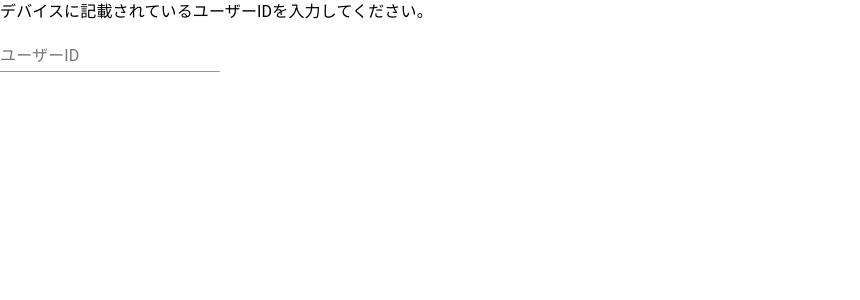
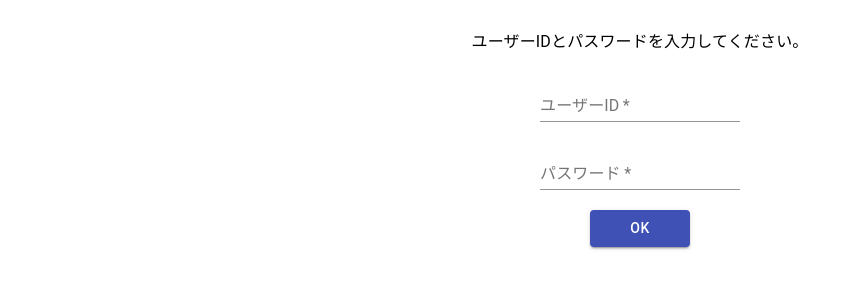
Before and after one commit to jphacks/F_2004_1, a React (Create React App) app: page / in a window 1280 px wide. Shown: the top 300 px of the page, without its empty margins (0-860 px from the left). Built offline with nearby package versions, Linux system fonts and the light colour scheme.

Commit message:
created sign in page

```diff
--- a/src/App.tsx
+++ b/src/App.tsx
@@ -10,7 +10,7 @@ const App: FC = () => {
       <Router>
         <Switch>
           <Route exact path="/" component={SignIn} />
-          <Route path="/charts/:id" component={() => <Chart userId={1} />} />
+          <Route path="/charts/:id" component={Chart} />
         </Switch>
       </Router>
     </Box>
--- a/src/pages/SignIn.tsx
+++ b/src/pages/SignIn.tsx
@@ -1,14 +1,105 @@
-import React, { FC } from 'react'
-import { Box, TextField, Typography } from '@material-ui/core'
+import React, { ChangeEvent, FC, useState } from 'react'
+import { Box, Button, TextField, Typography } from '@material-ui/core'
+import { RouteComponentProps } from 'react-router-dom'
+import { makeStyles } from '@material-ui/core/styles'
 
-const SignIn: FC = () => {
+type Props = RouteComponentProps
+
+const useStyles = makeStyles(() => ({
+  root: {
+    margin: '30px'
+  },
+  typography: {
+    textAlign: 'center'
+  },
+  form: {
+    display: 'flex',
+    flexDirection: 'column',
+    alignItems: 'center',
+    margin: '20px'
+  },
+  input: {
+    width: 200,
+    marginBottom: '20px'
+  },
+  button: {
+    width: 100
+  }
+}))
+
+const SignIn: FC<Props> = (props: Props) => {
+  const classes = useStyles()
+
+  const [userId, setUserId] = useState<number>()
+  const [password, setPassword] = useState<string>()
+
+  const [errorUserId, setErrorUserId] = useState<boolean>(false)
+  const [errorPassword, setErrorPassword] = useState<boolean>(false)
+
+  const handleChangeUserId = (event: ChangeEvent<HTMLInputElement>): void => {
+    const value = parseInt(event.target.value)
+    setUserId(value)
+
+    if (!isNaN(value)) setErrorUserId(false)
+  }
+
+  const handleChangePassword = (event: ChangeEvent<HTMLInputElement>): void => {
+    const value = event.target.value
+    setPassword(value)
+
+    if (value !== '') setErrorPassword(false)
+  }
+
+  const handleButtonClick = (): void => {
+    const isValidUserId = userId !== undefined
+    const isValidPassword = password !== undefined
+
+    setErrorUserId(!isValidUserId)
+    setErrorPassword(!isValidPassword)
+
+    if (!isValidUserId || !isValidPassword) return
+
+    props.history.push(`/charts/${userId}`)
+  }
+
   return (
-    <Box>
-      <Typography>
-        デバイスに記載されているユーザーIDを入力してください。
+    <Box className={classes.root}>
+      <Typography className={classes.typography}>
+        ユーザーIDとパスワードを入力してください。
       </Typography>
       <form noValidate autoComplete="off">
-        <TextField id="user-id" label="ユーザーID" />
+        <Box className={classes.form}>
+          <TextField
+            id="user-id"
+            label="ユーザーID"
+            required={true}
+            type="number"
+            value={userId}
+            onChange={handleChangeUserId}
+            helperText={errorUserId ? 'ユーザーIDを入力してください' : ''}
+            error={errorUserId}
+            className={classes.input}
+          />
+          <TextField
+            id="password"
+            label="パスワード"
+            required={true}
+            type="password"
+            value={password}
+            onChange={handleChangePassword}
+            helperText={errorPassword ? 'パスワードを入力してください' : ''}
+            error={errorPassword}
+            className={classes.input}
+          />
+          <Button
+            onClick={handleButtonClick}
+            variant="contained"
+            color="primary"
+            className={classes.button}
+          >
+            OK
+          </Button>
+        </Box>
       </form>
     </Box>
   )
--- a/src/pages/chart.tsx
+++ b/src/pages/chart.tsx
@@ -5,10 +5,9 @@ import { makeStyles, Theme } from '@material-ui/core/styles'
 import { Box, Typography } from '@material-ui/core'
 import LimitSlider from '../components/LimitSlider'
 import { formatToHMS } from '../utils'
+import { RouteComponentProps } from 'react-router-dom'
 
-interface Props {
-  userId: number
-}
+type Props = RouteComponentProps<{ id: string }>
 
 const useStyles = makeStyles((theme: Theme) => ({
   root: {
@@ -26,6 +25,7 @@ const useStyles = makeStyles((theme: Theme) => ({
 const Chart: FC<Props> = (props: Props) => {
   const classes = useStyles()
   const apiUrl = process.env.REACT_APP_API_URL
+  const userId: number = parseInt(props.match.params.id)
 
   const [limit, setLimit] = useState<number>(100)
   const [user, setUser] = useState<User>()
@@ -83,20 +83,16 @@ const Chart: FC<Props> = (props: Props) => {
   )
 
   useEffect(() => {
-    getUser(`${apiUrl}/users`, props.userId)
+    getUser(`${apiUrl}/users`, userId)
       .then((user: User) => setUser(user))
       .catch(error => console.log(error))
 
-    getConcentrationValues(
-      `${apiUrl}/concentration_values`,
-      props.userId,
-      limit
-    )
+    getConcentrationValues(`${apiUrl}/concentration_values`, userId, limit)
       .then((concentrationValues: ConcentrationValue[]) =>
         setConcentrationValues(concentrationValues)
       )
       .catch(error => console.log(error))
-  }, [apiUrl, getConcentrationValues, getUser, limit, props.userId])
+  }, [apiUrl, getConcentrationValues, getUser, limit, userId])
 
   const chart = (): JSX.Element => {
     return (
```
